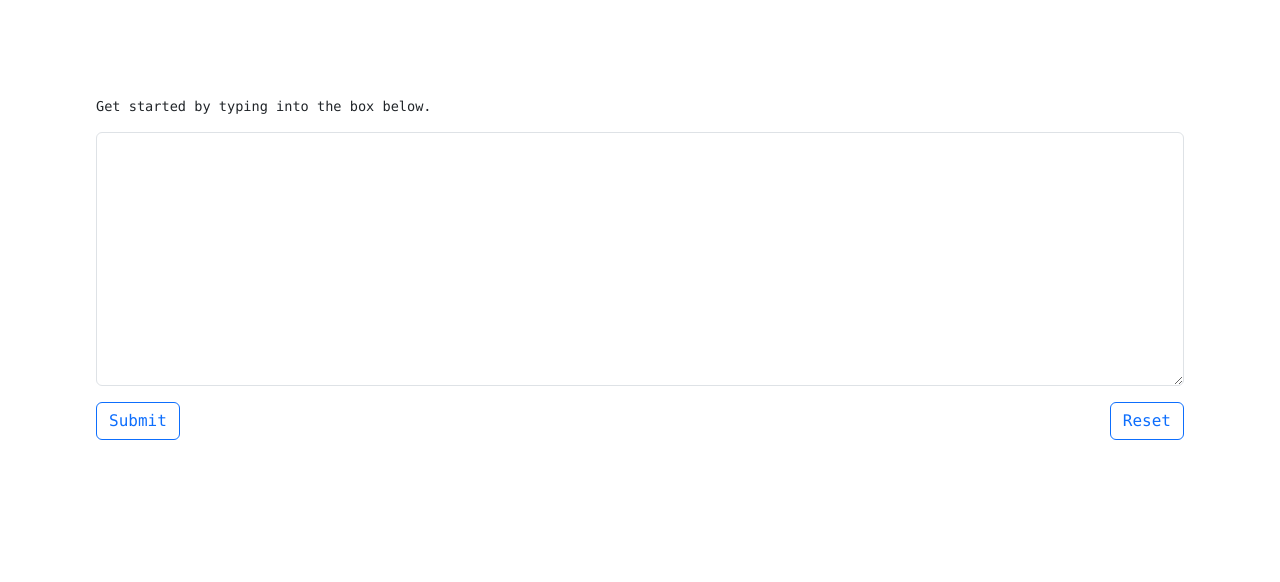
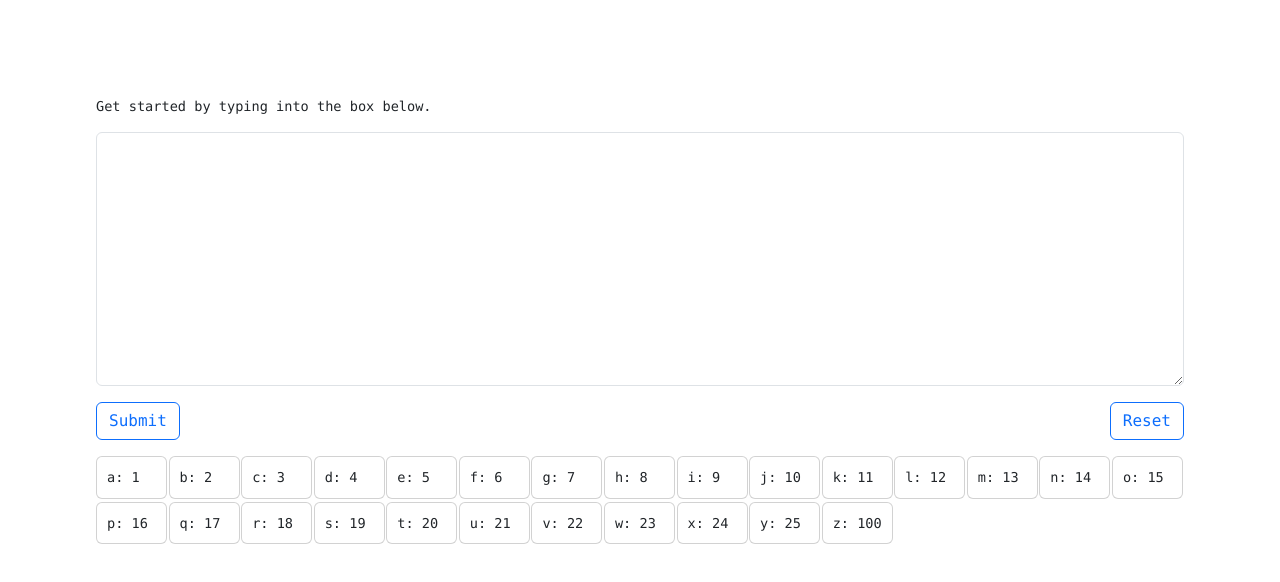
Before and after one commit to AP-DP/letter-counter, a Next.js app in the folder letter-counter/: page / in a window 1280 px wide. Shown: the top 582 px of the page. Built offline with nearby package versions, Linux system fonts and the light colour scheme.

Commit message:
Display new GridDisplay component.

```diff
--- a/letter-counter/app/page.js
+++ b/letter-counter/app/page.js
@@ -1,5 +1,6 @@
 import styles from "./styles/page.module.css";
 import UserInputArea from "./components/userInputArea";
+import GridDisplay from "./components/gridDisplay";
 
 export default function Home() {
   return (
@@ -10,8 +11,9 @@ export default function Home() {
         </p>
       </div>
 
-      <div className={styles.input}>
+      <div id="counterContainer" className={styles.input}>
         <UserInputArea />
+        <GridDisplay />
       </div>
     </main>
   );
```
